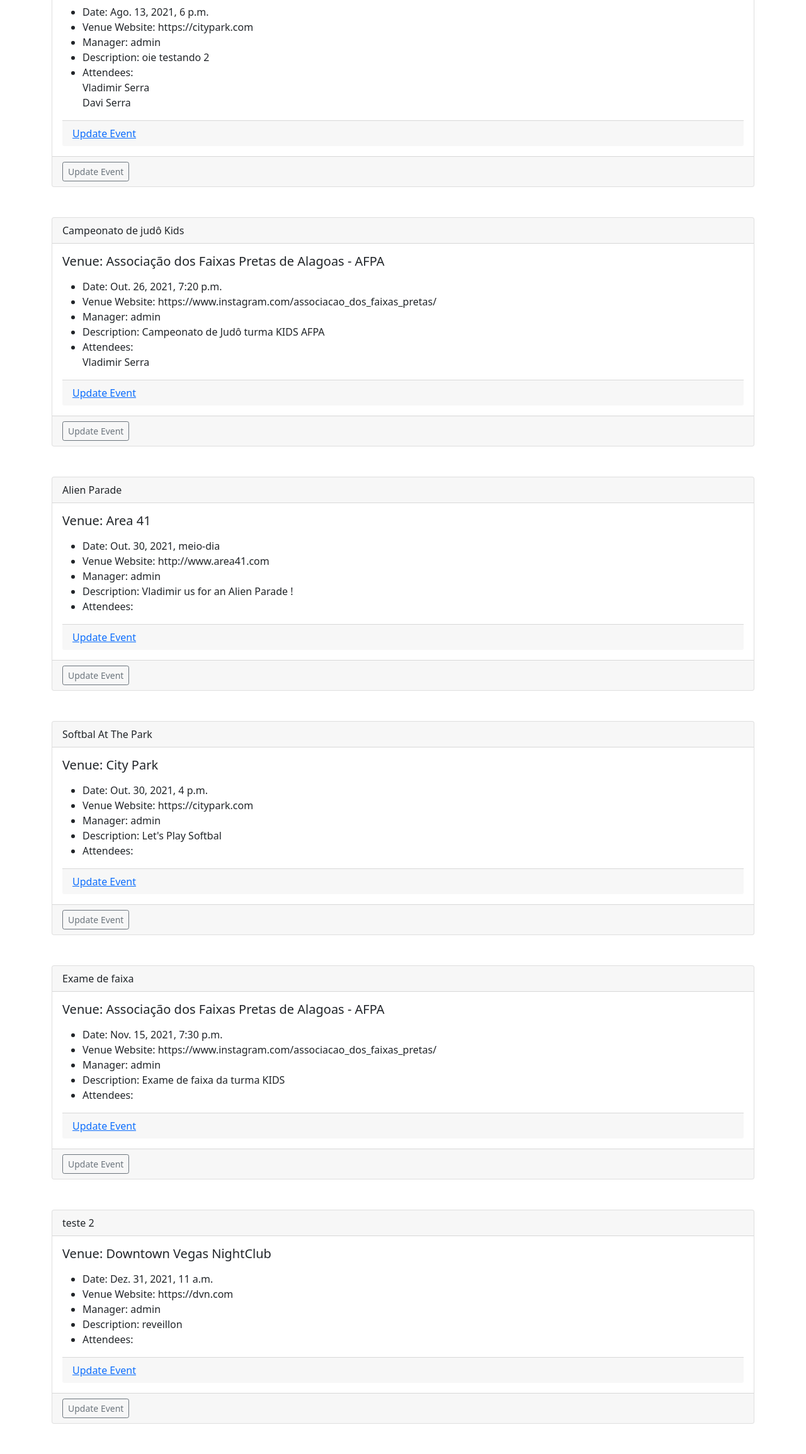
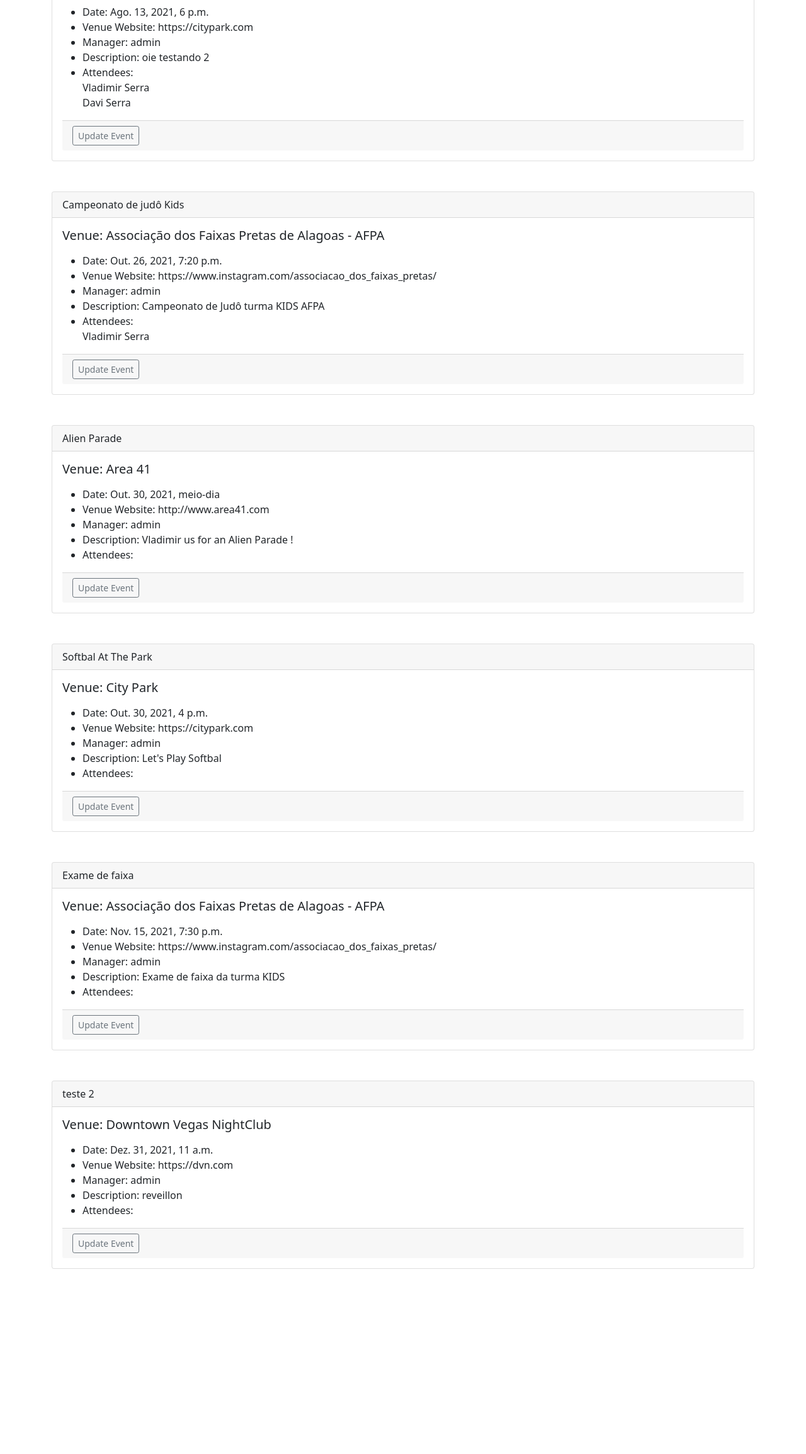
Before and after one commit to vladimirmaciel/Wednesdays, a Django app: page /events in a window 1280 px wide. Shown: the part 251-2560 px from the top of the page at 63% size. After the commit the page ends 2266 px from the top, so only its background shows below. Run offline with Django 3.2, Linux system fonts and the light colour scheme; data comes from the database, SQL or seed files in the repository.

Commit message:
atualziando update no event

```diff
--- a/myclub_website/events/templates/events/event_list.html
+++ b/myclub_website/events/templates/events/event_list.html
@@ -28,15 +28,13 @@
 
 
         </p>
-        <div class="card-footer text-muted">
-           <a href="">Update Event</a>
-        </div>
-    </div>
-    <div class="card-footer text-muted">
+         <div class="card-footer text-muted">
         <a href="{% url 'update-event' event.id %}" class="btn btn-outline-secondary btn-sm">
            Update Event
         </a>
     </div>
+    </div>
+
     <!-- ------- FIM ------ -->
 
 </div>
```
